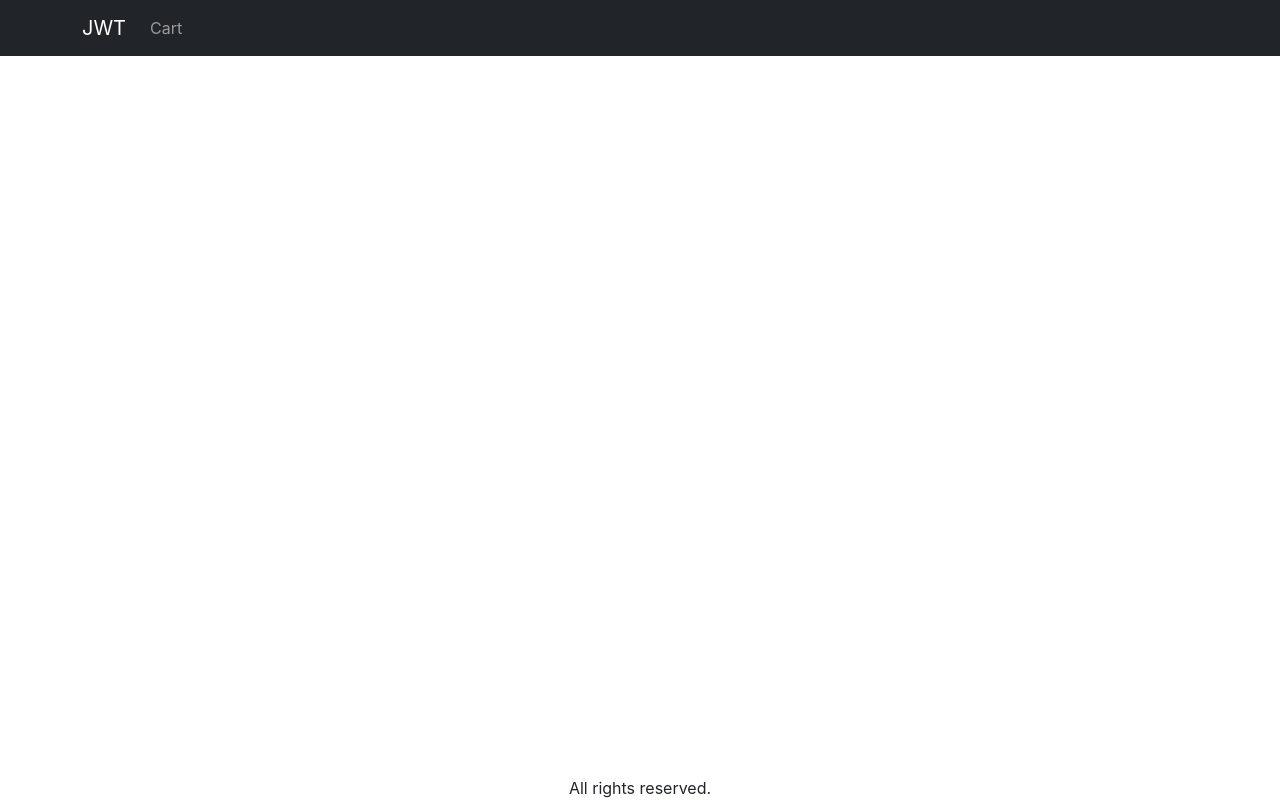
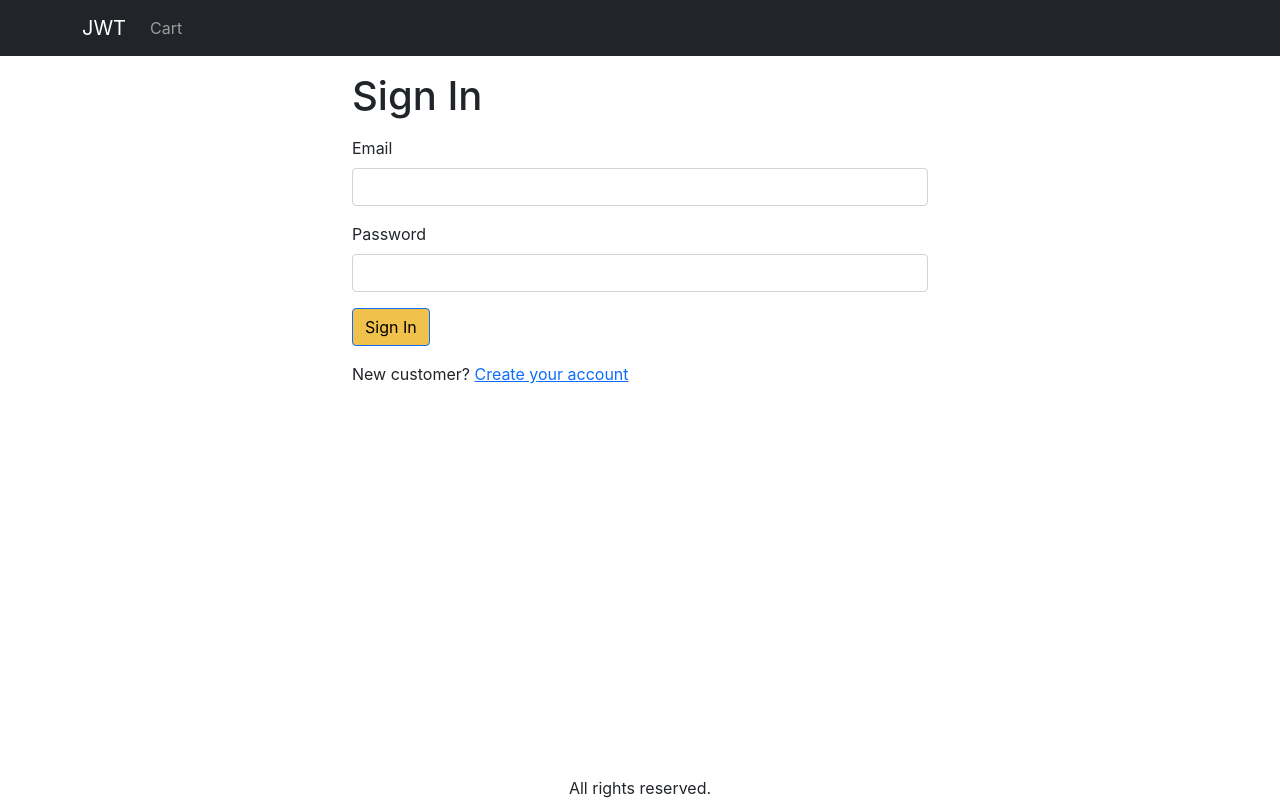
Before and after one commit to fuhrn/jwt, a React (Create React App) app in the folder frontend_jwt/: page /signin in a window 1280 px wide. Built offline with nearby package versions, Linux system fonts and the light colour scheme; the HTML template or start-up script is replaced by a standard one.

Commit message:
create-signin-screen

```diff
--- a/frontend_jwt/src/App.js
+++ b/frontend_jwt/src/App.js
@@ -5,6 +5,7 @@
 import HomeScreen from "./screens/HomeScreen";
 import ProductScreen from "./screens/ProductScreen";
 import CartScreen from "./screens/CartScreen";
+import SigninScreen from "./screens/SigninScreen";
 import { useContext } from "react";
 import {Store} from './Store';
 
@@ -39,6 +40,7 @@
             <Routes>
               <Route path="/product/:slug" element={<ProductScreen />} />
               <Route path="/cart" element={<CartScreen />} />
+              <Route path="/signin" element={<SigninScreen />} />
               <Route path="/" element={<HomeScreen />} />
             </Routes>
           </Container>
--- a/frontend_jwt/src/index.css
+++ b/frontend_jwt/src/index.css
@@ -51,3 +51,7 @@
 .img-thumbnail {
   height: 80px;
 }
+
+.small-container {
+  max-width: 600px;
+}
--- /dev/null
+++ b/frontend_jwt/src/screens/SigninScreen.js
@@ -0,0 +1,77 @@
+import Axios from "axios";
+import { Link, useLocation, useNavigate } from "react-router-dom";
+import Container from "react-bootstrap/Container";
+import Form from "react-bootstrap/Form";
+import Button from "react-bootstrap/Button";
+import { Helmet } from "react-helmet-async";
+import { useContext, useEffect, useState } from "react";
+import { Store } from "../Store";
+// import { toast } from "react-toastify";
+import { getError } from "../utils";
+
+export default function SigninScreen() {
+  const navigate = useNavigate();
+  const { search } = useLocation();
+  const redirectInUrl = new URLSearchParams(search).get("redirect");
+  const redirect = redirectInUrl ? redirectInUrl : "/";
+
+  const [email, setEmail] = useState("");
+  const [password, setPassword] = useState("");
+
+  const { state, dispatch: ctxDispatch } = useContext(Store);
+  const { userInfo } = state;
+  const submitHandler = async (e) => {
+    e.preventDefault();
+    try {
+      const { data } = await Axios.post("/api/users/signin", {
+        email,
+        password,
+      });
+      ctxDispatch({ type: "USER_SIGNIN", payload: data });
+      localStorage.setItem("userInfo", JSON.stringify(data));
+      navigate(redirect || "/");
+    } catch (err) {
+      // toast.error(getError(err));
+    }
+  };
+
+  useEffect(() => {
+    if (userInfo) {
+      navigate(redirect);
+    }
+  }, [navigate, redirect, userInfo]);
+
+  return (
+    <Container className="small-container">
+      <Helmet>
+        <title>Sign In</title>
+      </Helmet>
+      <h1 className="my-3">Sign In</h1>
+      <Form onSubmit={submitHandler}>
+        <Form.Group className="mb-3" controlId="email">
+          <Form.Label>Email</Form.Label>
+          <Form.Control
+            type="email"
+            required
+            onChange={(e) => setEmail(e.target.value)}
+          />
+        </Form.Group>
+        <Form.Group className="mb-3" controlId="password">
+          <Form.Label>Password</Form.Label>
+          <Form.Control
+            type="password"
+            required
+            onChange={(e) => setPassword(e.target.value)}
+          />
+        </Form.Group>
+        <div className="mb-3">
+          <Button type="submit">Sign In</Button>
+        </div>
+        <div className="mb-3">
+          New customer?{" "}
+          <Link to={`/signup?redirect=${redirect}`}>Create your account</Link>
+        </div>
+      </Form>
+    </Container>
+  );
+}
```
